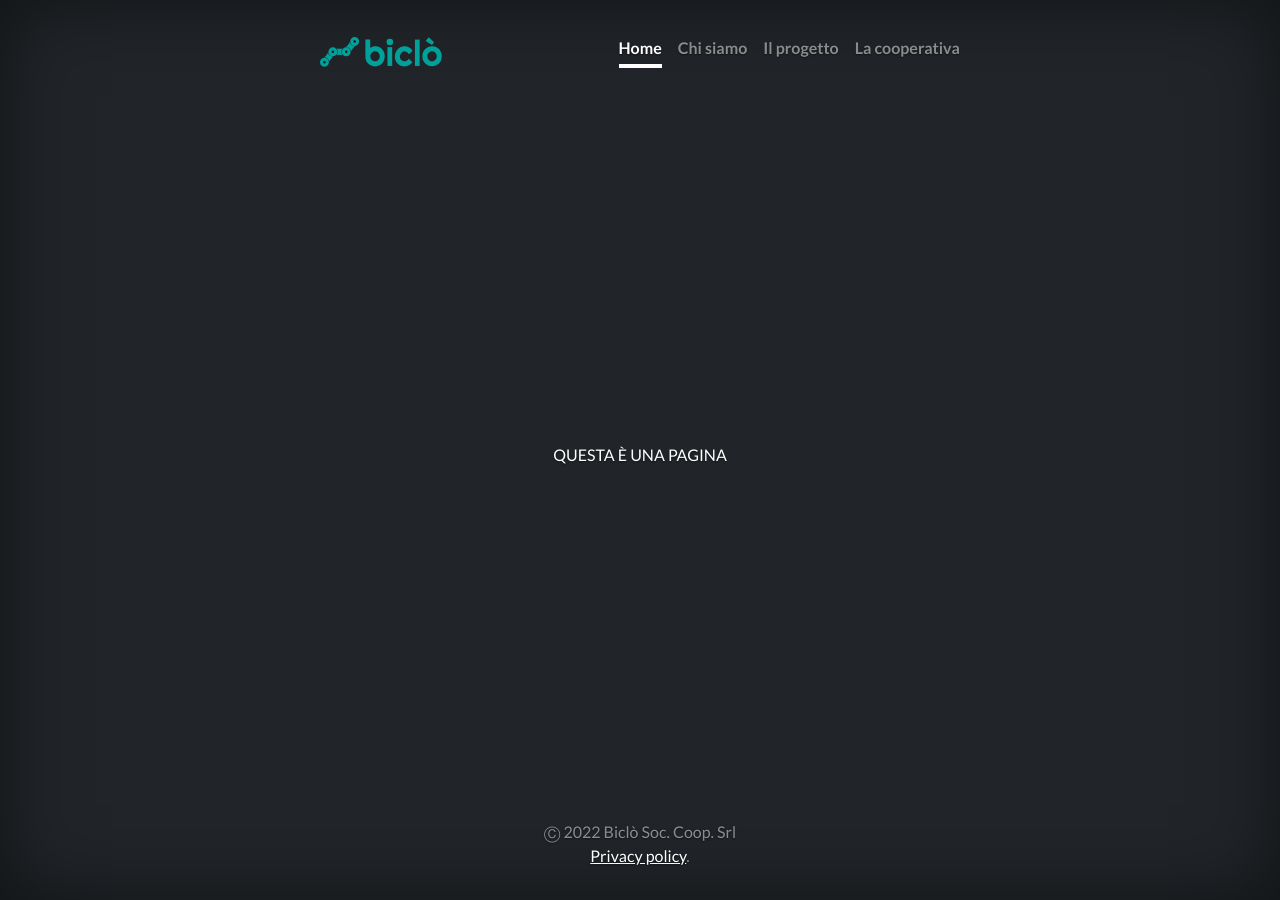
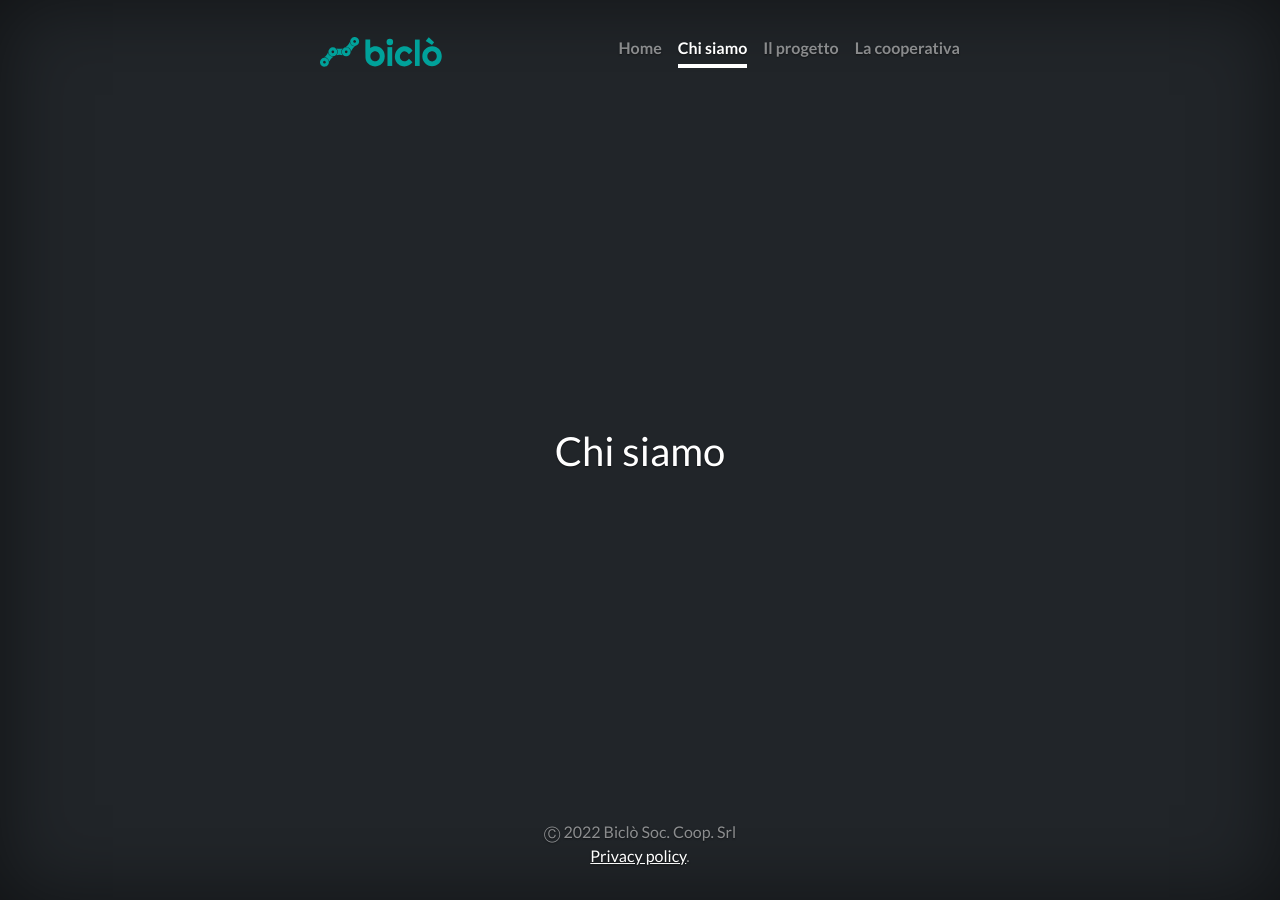
Before and after one commit to jacoping/bicloweb-2023, a Jekyll site: the page built from about.md, in a window 1280 px wide. Built offline with Jekyll 4.4.1, drawn with Linux system fonts in a browser that asks for light colours.

Commit message:
fix header

```diff
--- a/_includes/header.html
+++ b/_includes/header.html
@@ -8,10 +8,10 @@
       </a>
     </h3>
     <nav class="nav nav-masthead justify-content-center float-md-end">
-      <a class="nav-link active" aria-current="page" href="/">Home</a>
-      <a class="nav-link" href="/about">Chi siamo</a>
-      <a class="nav-link" href="/progetto">Il progetto</a>
-      <a class="nav-link" href="/progetto">La cooperativa</a>
+      <a class="nav-link {% if page.url == '/' %}active{% endif %}" href="/">Home</a>
+      <a class="nav-link {% if page.url == '/about' %}active{% endif %}" href="/about">Chi siamo</a>
+      <a class="nav-link {% if page.url == '/progetto' %}active{% endif %}" href="/progetto">Il progetto</a>
+      <a class="nav-link {% if page.url == '/cooperativa' %}active{% endif %}" href="/cooperativa">La cooperativa</a>
     </nav>
   </div>
 </header>
--- a/_layouts/pages.html
+++ b/_layouts/pages.html
@@ -5,7 +5,9 @@
   <div class="cover-container d-flex w-100 h-100 p-3 mx-auto flex-column">
   {% include header.html %}
 
-QUESTA È UNA PAGINA
+    <h1>
+      {{page.title}}
+    </h1>
 
     {% include footer.html %}
   </div>
```
Also changed, not shown: about.md (+1 -0 lines), cooperativa.md (+1 -0 lines), progetto.md (+1 -0 lines), 6 other files.
